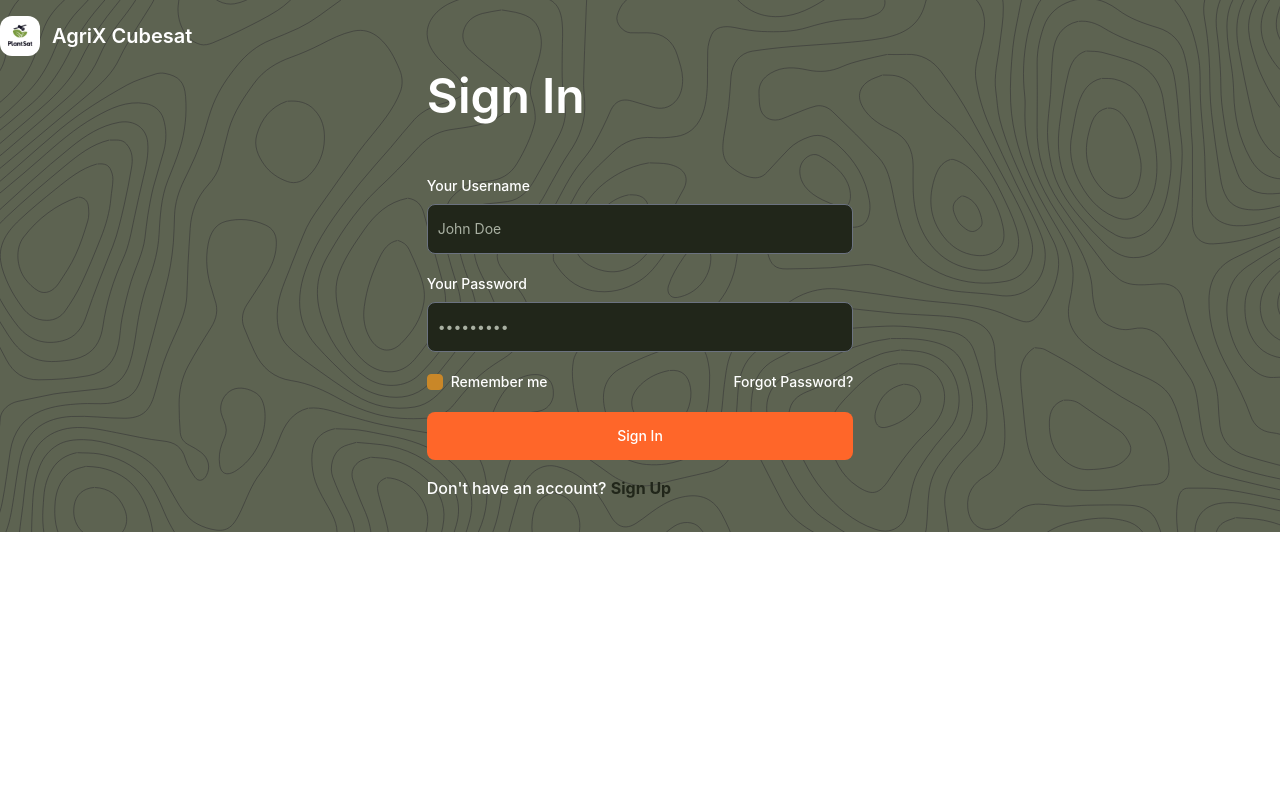
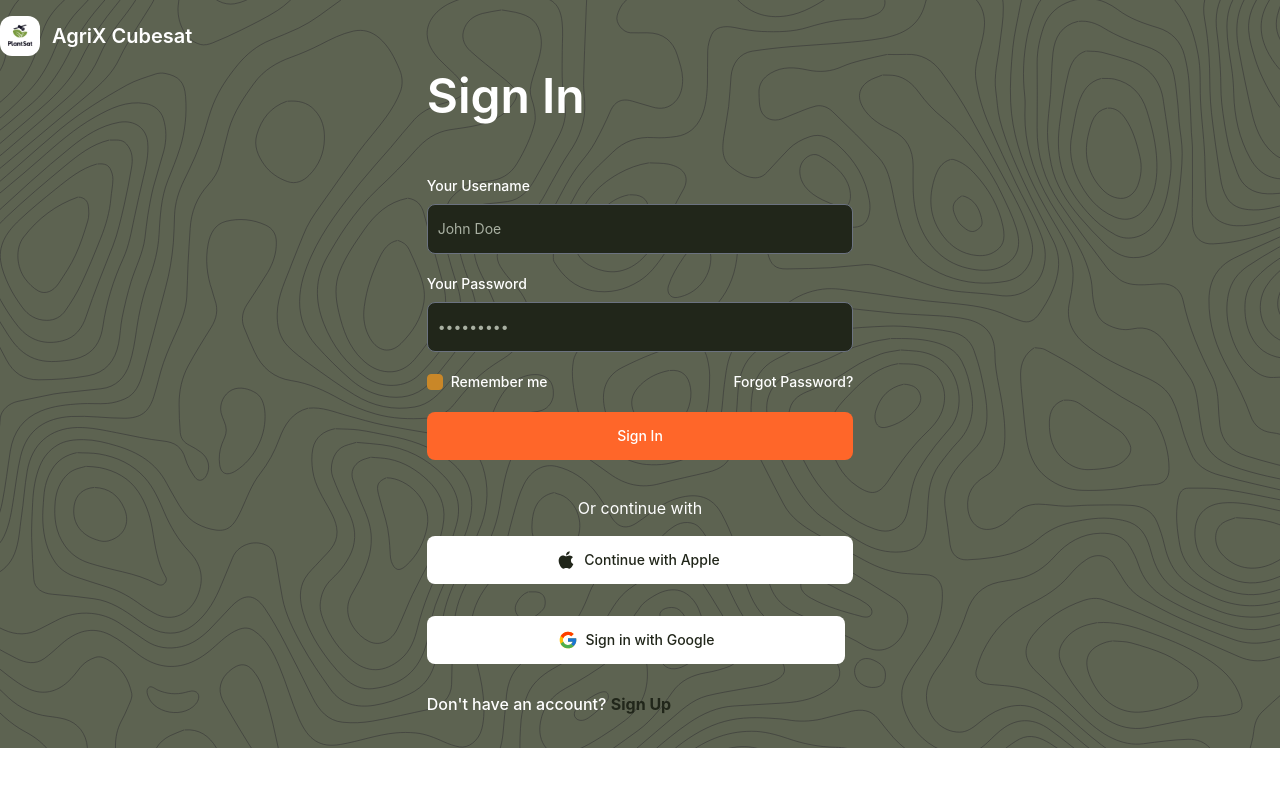
Before and after one commit to CommsJKUAT/AgriXFrontend, a React (Vite) app in the folder frontend/: page / in a window 1280 px wide. Shown: the top 786 px of the page. Built offline with nearby package versions, Linux system fonts and the light colour scheme; no server answers; what chartjs-plugin-zoom, fusioncharts, react-fusioncharts would draw is missing.

Commit message:
update the layout

```diff
--- a/frontend/src/pages/@Dashboard/dashboard.jsx
+++ b/frontend/src/pages/@Dashboard/dashboard.jsx
@@ -170,12 +170,12 @@
             <li>
               <button
                 onClick={handleLocationSubmit}
-                className="px-4 py-2 mt-2 text-white bg-blue-600 rounded-lg hover:bg-blue-800"
+                className="px-4 py-2 mt-2 ml-8 text-white bg-blue-600 rounded-lg hover:bg-blue-800"
               >
                 Set GS
               </button>
               {submitMessage && (
-                <p className="mt-2 text-sm">{submitMessage}</p>
+                <p className="mt-2 text-sm ml-8">{submitMessage}</p>
               )}
             </li>
           </ul>
--- a/frontend/src/pages/@auth/login/login.jsx
+++ b/frontend/src/pages/@auth/login/login.jsx
@@ -153,17 +153,15 @@
           {error && <div className="mb-4 text-red-500">{error}</div>}
           <button
             type="submit"
-            className={`mb-4 text-white bg-giants-orange hover:bg-blue-800 focus:ring-4 focus:outline-none focus:ring-blue-300 font-medium rounded-lg text-sm w-full sm:w-full px-5 py-3.5 text-center ${
-              loading ? "opacity-50 cursor-not-allowed" : ""
-            }`}
             disabled={loading}
+            className={`mb-4 text-white relative ${
+              loading ? 'bg-olive' : 'bg-giants-orange hover:bg-blue-800'
+            } focus:ring-4 focus:outline-none focus:ring-blue-300 font-medium rounded-lg text-sm w-full sm:w-full px-5 py-3.5 text-center`}
           >
-            {loading ? "Signing In..." : "Sign In"}
-          </button>
-          {loading && (
-            <div className="flex justify-center mt-4">
+            {loading ? (
+              <div className="flex items-center justify-center">
                 <svg
-                className="animate-spin h-5 w-5 text-white"
+                  className="animate-spin -ml-1 mr-3 h-5 w-5 text-white"
                   xmlns="http://www.w3.org/2000/svg"
                   fill="none"
                   viewBox="0 0 24 24"
@@ -179,12 +177,76 @@
                   <path
                     className="opacity-75"
                     fill="currentColor"
-                  d="M4 12a8 8 0 018-8v4l-3 3 3 3V4a8 8 0 11-8 8z"
+                    d="M4 12a8 8 0 018-8V0C5.373 0 0 5.373 0 12h4zm2 5.291A7.962 7.962 0 014 12H0c0 3.042 1.135 5.824 3 7.938l3-2.647z"
                   ></path>
                 </svg>
+                <span>Granting Access...</span>
+              </div>
+            ) : (
+              'Sign In'
+            )}
+          </button>
+          {loading && (
+            <div className="mt-4 text-white text-sm text-center animate-pulse">
+              <p>🌱 Connecting to Agri  X...</p>
             </div>
           )}
-          {/* Remaining code for the Google and Apple buttons */}
+          <div className="my-5 flex flex-col">
+            <p className="text-center text-white">Or continue with</p>
+            <button
+              type="button"
+              className="my-4 text-black-olive bg-white focus:ring-4 focus:outline-none focus:ring-[#050708]/50 font-medium rounded-lg text-sm px-5 py-3.5 text-center inline-flex items-center justify-center"
+            >
+              <svg
+                className="w-5 h-5 me-2 -ms-1"
+                aria-hidden="true"
+                focusable="false"
+                data-prefix="fab"
+                data-icon="apple"
+                role="img"
+                xmlns="http://www.w3.org/2000/svg"
+                viewBox="0 0 384 512"
+              >
+                <path
+                  fill="currentColor"
+                  d="M318.7 268.7c-.2-36.7 16.4-64.4 50-84.8-18.8-26.9-47.2-41.7-84.7-44.6-35.5-2.8-74.3 20.7-88.5 20.7-15 0-49.4-19.7-76.4-19.7C63.3 141.2 4 184.8 4 273.5q0 39.3 14.4 81.2c12.8 36.7 59 126.7 107.2 125.2 25.2-.6 43-17.9 75.8-17.9 31.8 0 48.3 17.9 76.4 17.9 48.6-.7 90.4-82.5 102.6-119.3-65.2-30.7-61.7-90-61.7-91.9zm-56.6-164.2c27.3-32.4 24.8-61.9 24-72.5-24.1 1.4-52 16.4-67.9 34.9-17.5 19.8-27.8 44.3-25.6 71.9 26.3-3.7 52.4-17.5 67.7-34.3z"
+                />
+              </svg>
+              Continue with Apple
+            </button>
+            <button
+              type="button"
+              class="my-4 text-black-olive bg-white focus:ring-4 focus:outline-none focus:ring-[#4285F4]/50 font-medium rounded-lg text-sm px-5 py-3.5 text-center inline-flex items-center justify-center dark:focus:ring-[#4285F4]/55 me-2 mb-2"
+            >
+              <svg
+                xmlns="http://www.w3.org/2000/svg"
+                x="0px"
+                y="0px"
+                width="20"
+                height="20"
+                viewBox="0 0 48 48"
+                className="me-2"
+              >
+                <path
+                  fill="#FFC107"
+                  d="M43.611,20.083H42V20H24v8h11.303c-1.649,4.657-6.08,8-11.303,8c-6.627,0-12-5.373-12-12c0-6.627,5.373-12,12-12c3.059,0,5.842,1.154,7.961,3.039l5.657-5.657C34.046,6.053,29.268,4,24,4C12.955,4,4,12.955,4,24c0,11.045,8.955,20,20,20c11.045,0,20-8.955,20-20C44,22.659,43.862,21.35,43.611,20.083z"
+                ></path>
+                <path
+                  fill="#FF3D00"
+                  d="M6.306,14.691l6.571,4.819C14.655,15.108,18.961,12,24,12c3.059,0,5.842,1.154,7.961,3.039l5.657-5.657C34.046,6.053,29.268,4,24,4C16.318,4,9.656,8.337,6.306,14.691z"
+                ></path>
+                <path
+                  fill="#4CAF50"
+                  d="M24,44c5.166,0,9.86-1.977,13.409-5.192l-6.19-5.238C29.211,35.091,26.715,36,24,36c-5.202,0-9.619-3.317-11.283-7.946l-6.522,5.025C9.505,39.556,16.227,44,24,44z"
+                ></path>
+                <path
+                  fill="#1976D2"
+                  d="M43.611,20.083H42V20H24v8h11.303c-0.792,2.237-2.231,4.166-4.087,5.571c0.001-0.001,0.002-0.001,0.003-0.002l6.19,5.238C36.971,39.205,44,34,44,24C44,22.659,43.862,21.35,43.611,20.083z"
+                ></path>
+              </svg>
+              Sign in with Google
+            </button>
+          </div>
           <p className="font-medium text-white">
             Don't have an account?{" "}
             <a href="/register" className="text-black-olive font-bold">
--- a/frontend/src/pages/@auth/register/register.jsx
+++ b/frontend/src/pages/@auth/register/register.jsx
@@ -9,14 +9,17 @@
   const [password, setPassword] = useState("");
   const [confirmPassword, setConfirmPassword] = useState("");
   const [errorMessage, setErrorMessage] = useState("");
+  const [isLoading, setIsLoading] = useState(false);
 
   const handleSubmit = async (e) => {
     e.preventDefault();
 
     setErrorMessage("");
+    setIsLoading(true);
 
     if (password !== confirmPassword) {
       setErrorMessage("Passwords do not match");
+      setIsLoading(false);
       return;
     }
 
@@ -59,6 +62,8 @@
       }
     } catch (error) {
       setErrorMessage("An error occurred. Please try again.");
+    } finally {
+      setIsLoading(false);
     }
   };
 
@@ -151,9 +156,38 @@
           {errorMessage && <p className="text-red-500">{errorMessage}</p>}
           <button
             type="submit"
-            className="mb-4 text-white bg-giants-orange hover:bg-blue-800 focus:ring-4 focus:outline-none focus:ring-blue-300 font-medium rounded-lg text-sm w-full sm:w-full px-5 py-3.5 text-center"
+            disabled={isLoading}
+            className={`mb-4 text-white relative ${
+              isLoading ? 'bg-olive' : 'bg-giants-orange hover:bg-blue-800'
+            } focus:ring-4 focus:outline-none focus:ring-blue-300 font-medium rounded-lg text-sm w-full sm:w-full px-5 py-3.5 text-center`}
           >
-            Sign Up
+            {isLoading ? (
+              <div className="flex items-center justify-center">
+                <svg
+                  className="animate-spin -ml-1 mr-3 h-5 w-5 text-white"
+                  xmlns="http://www.w3.org/2000/svg"
+                  fill="none"
+                  viewBox="0 0 24 24"
+                >
+                  <circle
+                    className="opacity-25"
+                    cx="12"
+                    cy="12"
+                    r="10"
+                    stroke="currentColor"
+                    strokeWidth="4"
+                  ></circle>
+                  <path
+                    className="opacity-75"
+                    fill="currentColor"
+                    d="M4 12a8 8 0 018-8V0C5.373 0 0 5.373 0 12h4zm2 5.291A7.962 7.962 0 014 12H0c0 3.042 1.135 5.824 3 7.938l3-2.647z"
+                  ></path>
+                </svg>
+                <span>Please wait...</span>
+              </div>
+            ) : (
+              'Sign Up'
+            )}
           </button>
           <div className="my-5 flex flex-col">
             <p className="text-center text-white">Or continue with</p>
```
Lines whose indentation alone changed are shown as unchanged.
